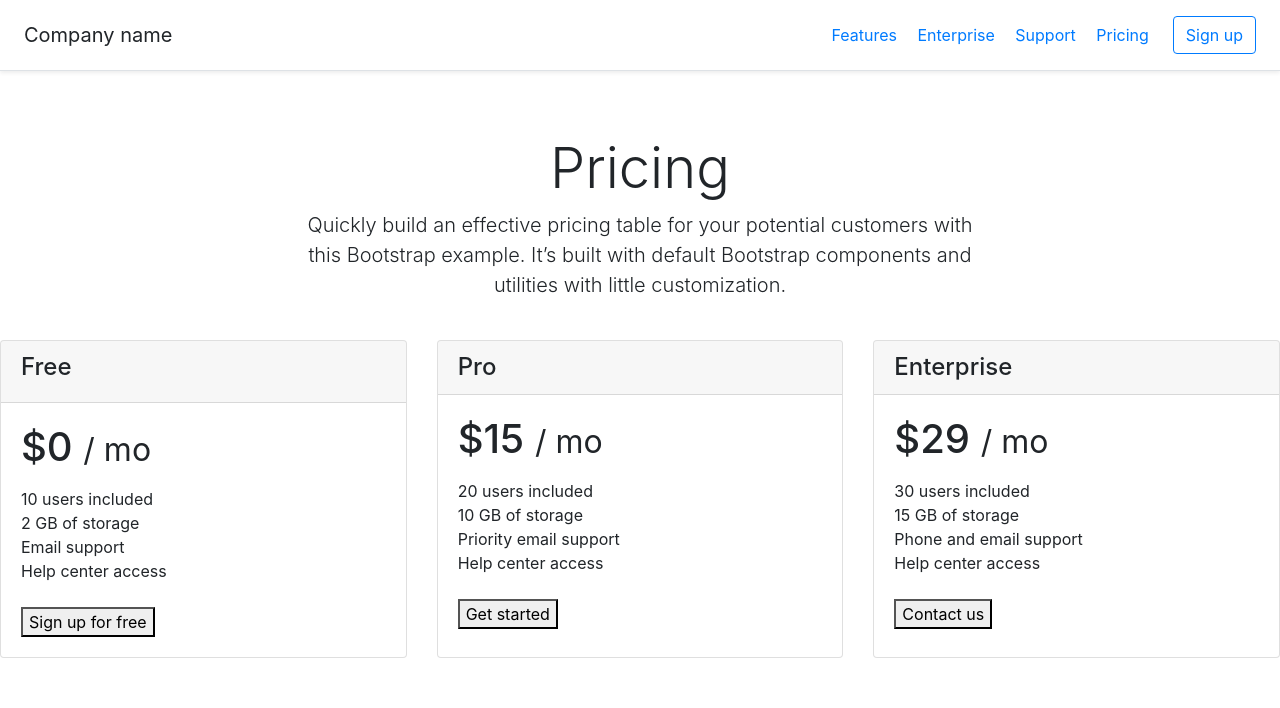
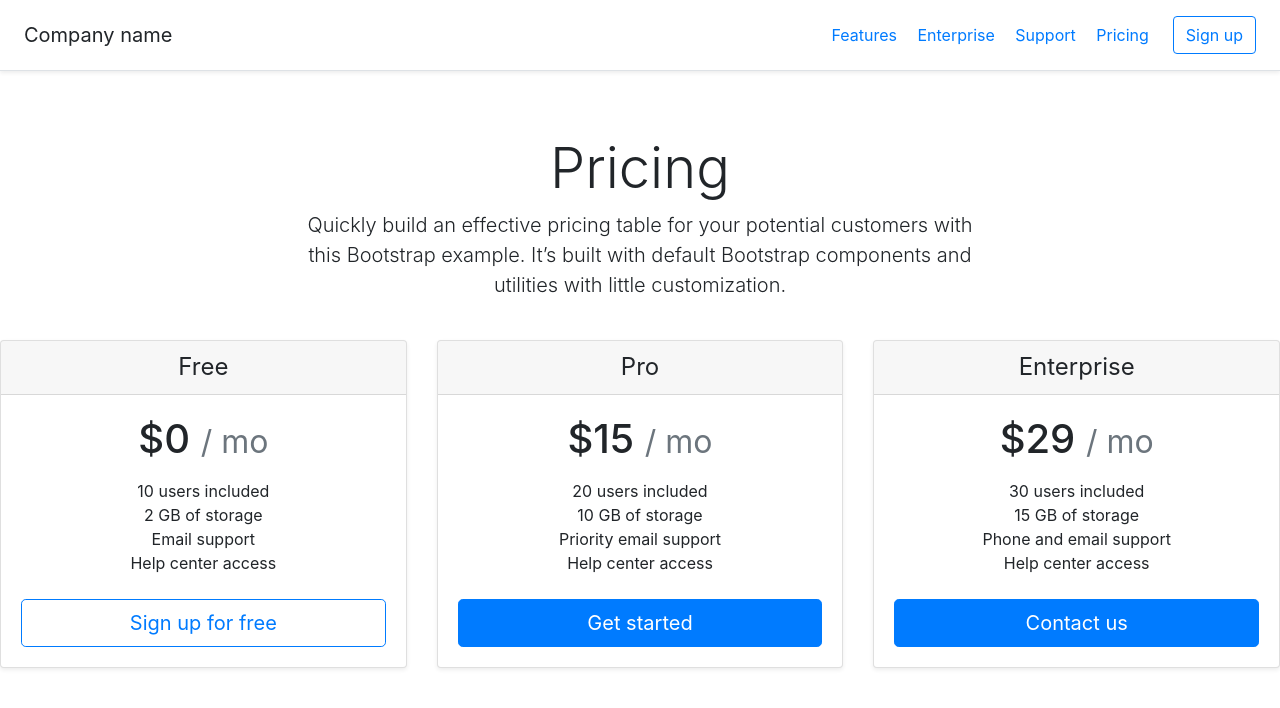
Before and after one commit to ngtrrrn/bootstrap_study, a plain HTML site: page pricing.html in a window 1280 px wide. Drawn offline with nearby package versions, Linux system fonts and the light colour scheme; a script that the page names is missing.

Commit message:
add shadow for text and button

```diff
--- a/pricing.html
+++ b/pricing.html
@@ -49,51 +49,51 @@
   </div>
 
 
-  <div class="card-deck mb-3">
+  <div class="card-deck mb-3 text-center">
 
-    <div class="card mb-4">
+    <div class="card mb-4 shadow-sm">
       <div class="card-header">
-        <h4>Free</h4>
+        <h4 class="my-0 font-weight-normal">Free</h4>
       </div>
       <div class="card-body">
-        <h1 class="card-title">$0 <small>/ mo</small></h1>
+        <h1 class="card-title">$0 <small class="text-muted">/ mo</small></h1>
         <ul class="list-unstyled mt-3 mb-4">
           <li>10 users included</li>
           <li>2 GB of storage</li>
           <li>Email support</li>
           <li>Help center access</li>
         </ul>
-        <button type="button">Sign up for free</button>
+        <button type="button" class="btn btn-lg btn-block btn-outline-primary">Sign up for free</button>
       </div>
     </div>
-    <div class="card mb-4">
+    <div class="card mb-4 shadow-sm">
       <div class="card-header">
-        <h4 class="my-0">Pro</h4>
+        <h4 class="my-0 font-weight-normal">Pro</h4>
       </div>
       <div class="card-body">
-        <h1 class="card-title">$15 <small>/ mo</small></h1>
+        <h1 class="card-title">$15 <small class="text-muted">/ mo</small></h1>
         <ul class="list-unstyled mt-3 mb-4">
           <li>20 users included</li>
           <li>10 GB of storage</li>
           <li>Priority email support</li>
           <li>Help center access</li>
         </ul>
-        <button type="button">Get started</button>
+        <button type="button" class="btn btn-lg btn-block btn-primary">Get started</button>
       </div>
     </div>
-    <div class="card mb-4">
+    <div class="card mb-4 shadow-sm">
       <div class="card-header">
-        <h4 class="my-0">Enterprise</h4>
+        <h4 class="my-0 font-weight-normal">Enterprise</h4>
       </div>
       <div class="card-body">
-        <h1 class="card-title">$29 <small>/ mo</small></h1>
+        <h1 class="card-title">$29 <small class="text-muted">/ mo</small></h1>
         <ul class="list-unstyled mt-3 mb-4">
           <li>30 users included</li>
           <li>15 GB of storage</li>
           <li>Phone and email support</li>
           <li>Help center access</li>
         </ul>
-        <button type="button">Contact us</button>
+        <button type="button" class="btn btn-lg btn-block btn-primary">Contact us</button>
       </div>
     </div>
   </div>
```
